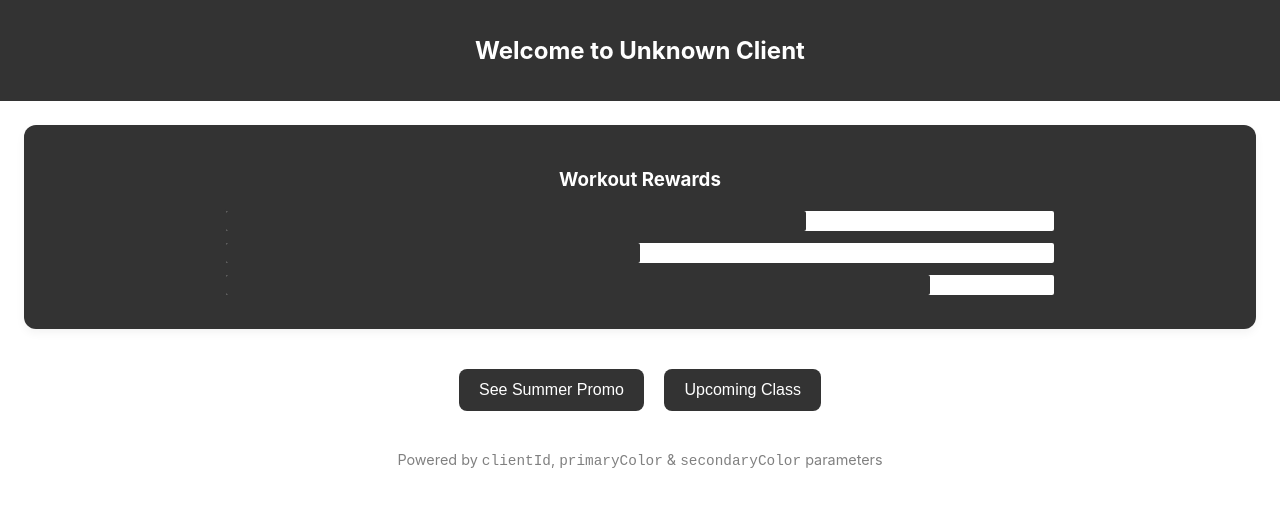
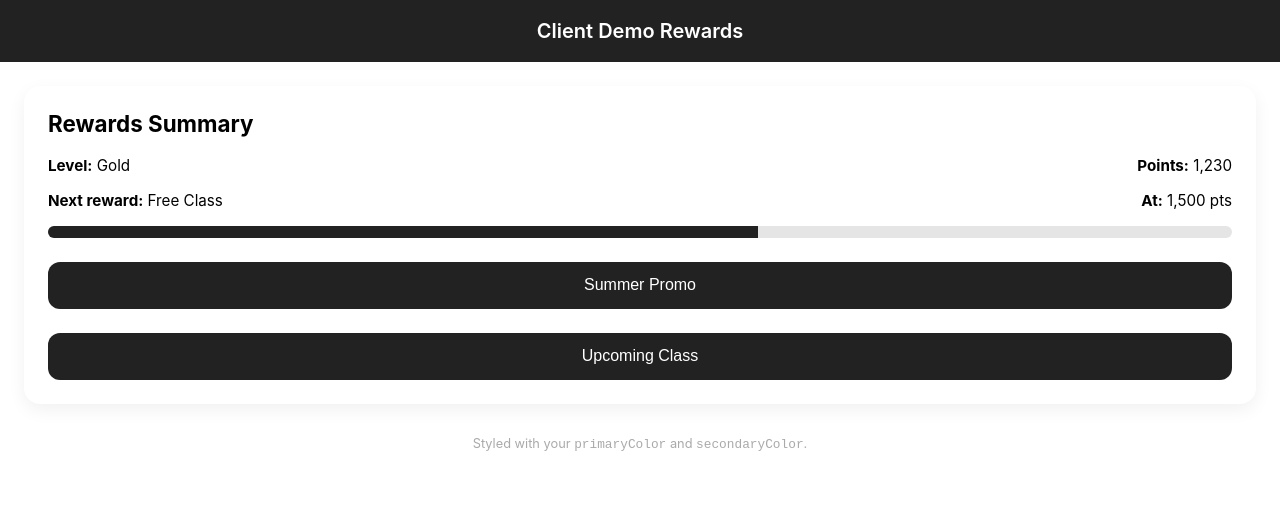
Before and after one commit to bartpowers/demo, a plain HTML site: page index.html in a window 1280 px wide. Drawn offline with Linux system fonts and the light colour scheme.

Commit message:
Update index.html

```diff
--- a/index.html
+++ b/index.html
@@ -1,116 +1,125 @@
 <!DOCTYPE html>
 <html lang="en">
 <head>
+  <meta charset="UTF-8" />
   <meta name="viewport" content="width=device-width, initial-scale=1.0" />
-  <title>Client Theme Preview</title>
+  <title>Client Loyalty Preview</title>
   <style>
     :root {
-      --primary-color: #333;
-      --secondary-color: #fff;
+      --primary-color: #222;
+      --secondary-color: #f4f4f4;
     }
 
     body {
       margin: 0;
       font-family: -apple-system, BlinkMacSystemFont, "Helvetica Neue", sans-serif;
-      background-color: var(--secondary-color);
-      color: var(--primary-color);
+      background-color: #ffffff;
+      color: #000;
     }
 
     .header {
+      padding: 1.2rem;
+      text-align: center;
       background-color: var(--primary-color);
       color: var(--secondary-color);
-      padding: 1rem;
-      text-align: center;
-    }
-
-    .content {
-      padding: 1.5rem;
-      text-align: center;
+      font-weight: 600;
+      font-size: 1.25rem;
     }
 
     .card {
-      background: var(--primary-color);
-      color: var(--secondary-color);
-      border-radius: 12px;
+      margin: 1.5rem;
       padding: 1.5rem;
-      margin-bottom: 2rem;
-      box-shadow: 0 4px 10px rgba(0, 0, 0, 0.05);
+      background: #fff;
+      border-radius: 16px;
+      box-shadow: 0 6px 18px rgba(0, 0, 0, 0.06);
+    }
+
+    .card h2 {
+      margin-top: 0;
+      font-size: 1.4rem;
+    }
+
+    .info-row {
+      display: flex;
+      justify-content: space-between;
+      margin: 1rem 0;
+      font-size: 0.95rem;
+    }
+
+    .progress-bar {
+      background: #e5e5e5;
+      border-radius: 10px;
+      overflow: hidden;
+      height: 12px;
+      margin-top: 10px;
+    }
+
+    .progress-fill {
+      height: 100%;
+      background-color: var(--primary-color);
+      width: 60%;
     }
 
     .button {
+      display: block;
+      width: 100%;
+      margin-top: 1.5rem;
+      padding: 0.9rem;
       background-color: var(--primary-color);
       color: var(--secondary-color);
       border: none;
-      padding: 0.75rem 1.25rem;
       font-size: 1rem;
-      border-radius: 8px;
+      border-radius: 12px;
       cursor: pointer;
-      margin: 0.5rem;
-    }
-
-    .button:active {
-      transform: scale(0.98);
-    }
-
-    .chart {
-      margin-top: 1rem;
-    }
-
-    .bar {
-      background-color: var(--secondary-color);
-      border: 2px solid var(--primary-color);
-      border-radius: 4px;
-      margin: 0.5rem auto;
-      height: 20px;
-      width: 70%;
-      position: relative;
-    }
-
-    .bar-fill {
-      background-color: var(--primary-color);
-      height: 100%;
-      border-radius: 2px;
     }
 
     .footer {
-      font-size: 0.9rem;
-      color: gray;
-      margin-top: 2rem;
+      text-align: center;
+      font-size: 0.8rem;
+      color: #aaa;
+      margin: 2rem 0;
     }
   </style>
 </head>
 <body>
-  <div class="header">
-    <h2 id="clientTitle">Client Demo</h2>
+
+  <div class="header" id="clientHeader">Loading Client...</div>
+
+  <div class="card">
+    <h2>Rewards Summary</h2>
+    <div class="info-row">
+      <div><strong>Level:</strong> Gold</div>
+      <div><strong>Points:</strong> 1,230</div>
+    </div>
+    <div class="info-row">
+      <div><strong>Next reward:</strong> Free Class</div>
+      <div><strong>At:</strong> 1,500 pts</div>
+    </div>
+    <div class="progress-bar">
+      <div class="progress-fill"></div>
+    </div>
+
+    <button class="button" onclick="alert('🔥 Promo: Bring a friend, get 200 bonus points!')">
+      Summer Promo
+    </button>
+    <button class="button" onclick="alert('📅 Next Class: Babs Burpee Class, 11am')">
+      Upcoming Class
+    </button>
   </div>
 
-  <div class="content">
-    <div class="card">
-      <h3>Workout Rewards</h3>
-      <div class="chart">
-        <div class="bar"><div class="bar-fill" style="width: 70%;"></div></div>
-        <div class="bar"><div class="bar-fill" style="width: 50%;"></div></div>
-        <div class="bar"><div class="bar-fill" style="width: 85%;"></div></div>
-      </div>
-    </div>
-
-    <button class="button" onclick="alert('🔥 Summer Specials: 50% off memberships until July!')">See Summer Promo</button>
-    <button class="button" onclick="alert('📅 Next Class: Babs Burpee Class at 11am')">Upcoming Class</button>
-
-    <div class="footer">
-      Powered by <code>clientId</code>, <code>primaryColor</code> & <code>secondaryColor</code> parameters
-    </div>
+  <div class="footer">
+    Styled with your <code>primaryColor</code> and <code>secondaryColor</code>.
   </div>
 
   <script>
     const params = new URLSearchParams(window.location.search);
-    const clientId = params.get("clientId") || "Unknown Client";
-    const primaryColor = params.get("primaryColor") || "#333333";
+    const clientId = params.get("clientId") || "Client Demo";
+    const primaryColor = params.get("primaryColor") || "#222222";
     const secondaryColor = params.get("secondaryColor") || "#ffffff";
 
     document.documentElement.style.setProperty('--primary-color', primaryColor);
     document.documentElement.style.setProperty('--secondary-color', secondaryColor);
-    document.getElementById("clientTitle").textContent = `Welcome to ${clientId}`;
+    document.getElementById("clientHeader").textContent = `${clientId} Rewards`;
   </script>
 </body>
 </html>
```
